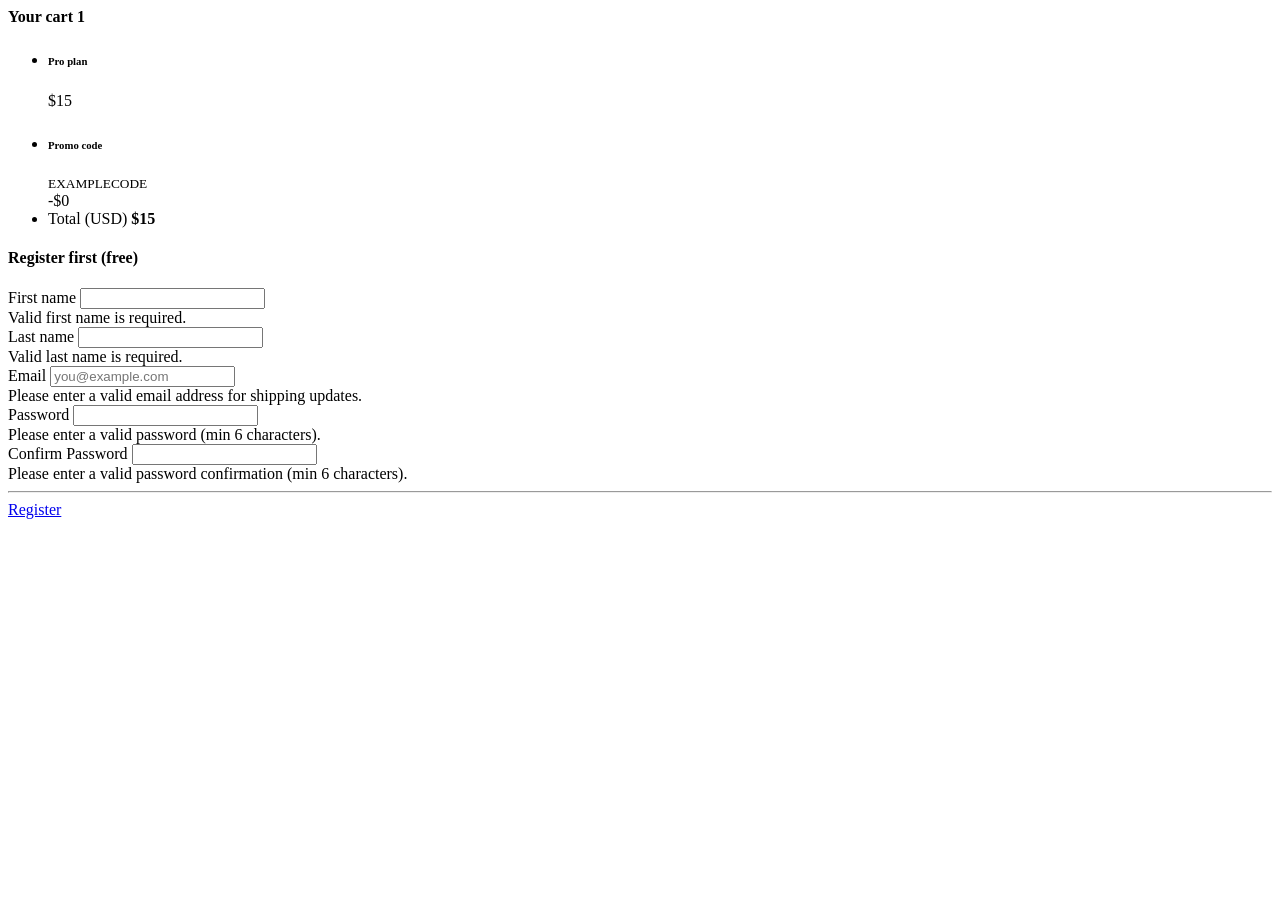
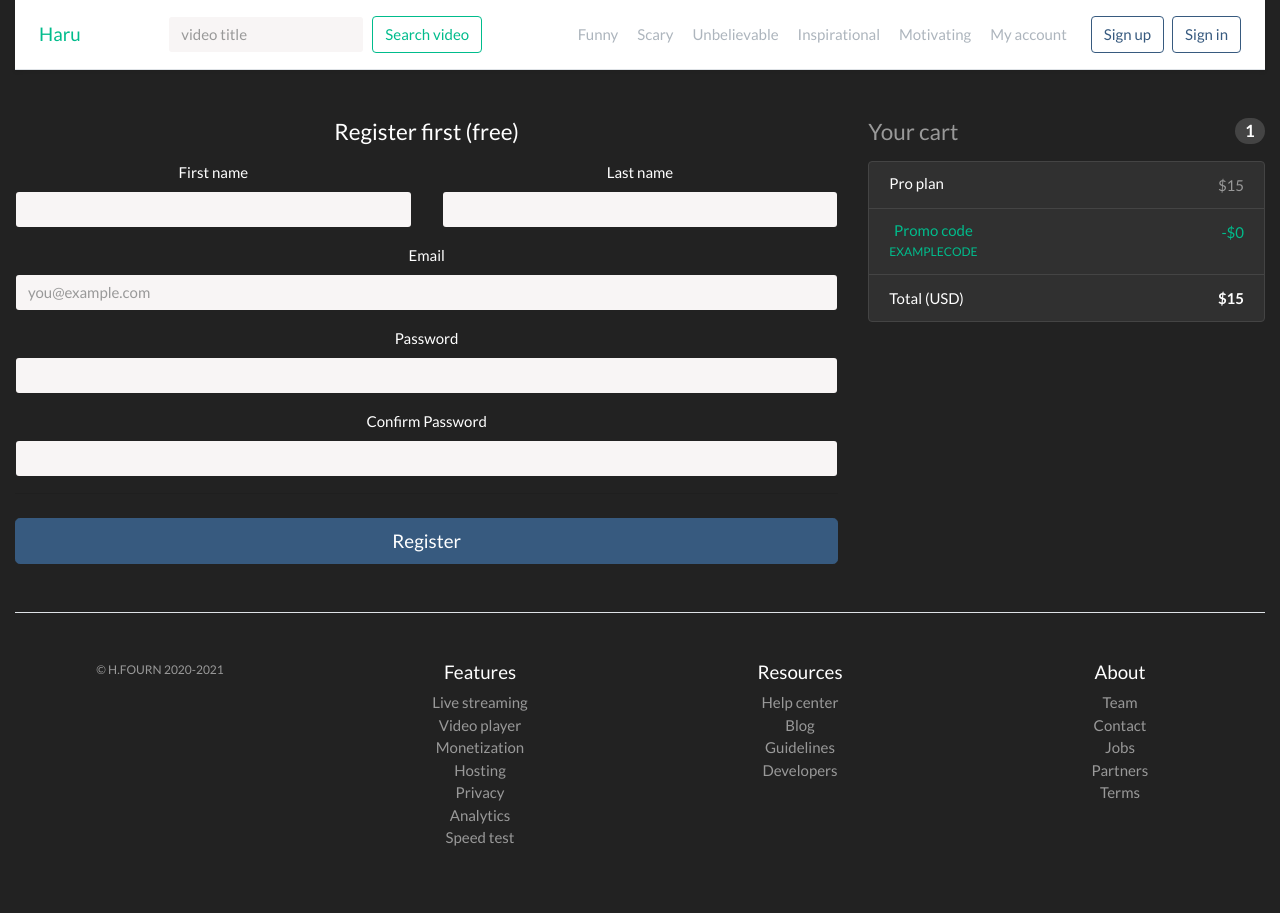
Before and after one commit to Harrisonfrn/Video-Sharing-App, a Symfony app: template templates/front/register.html.twig in a window 1280 px wide. Before the commit the page ends 519 px from the top, so only its background shows below. Run offline with Twig, Linux system fonts and the light colour scheme; the template is opened without the code that fills it, so the values that code supplies are empty; some libraries are stand-ins or nearby versions.

Commit message:
Registration view

```diff
--- a/templates/base.html.twig
+++ b/templates/base.html.twig
@@ -104,5 +104,7 @@
             $('[data-toggle="tooltip"]').tooltip()
         });
     </script>
+
+    {% block customjavascripts %}{% endblock %}
 </body>
 </html>
--- a/templates/front/pricing.html.twig
+++ b/templates/front/pricing.html.twig
@@ -21,7 +21,7 @@
                         <li>Access for one month</li>
                         <li>Help center access</li>
                     </ul>
-                    <a role="button" href="register.php" class="btn btn-lg btn-block btn-outline-primary">Sign up for free</a>
+                    <a role="button" href="{{path('registration')}}" class="btn btn-lg btn-block btn-outline-primary">Sign up for free</a>
                 </div>
             </div>
             <div class="card mb-4 shadow-sm">
@@ -36,7 +36,7 @@
                         <li>No ads on videos</li>
                         <li>Help center access</li>
                     </ul>
-                    <a role="button" href="register.php" class="btn btn-lg btn-block btn-primary">Get started</a>
+                    <a role="button" href="{{path('registration')}}" class="btn btn-lg btn-block btn-primary">Get started</a>
                 </div>
             </div>
             <div class="card mb-4 shadow-sm">
@@ -52,7 +52,7 @@
                         <li>Help center access</li>
                         <li>Unlimited live events</li>
                     </ul>
-                    <a role="button" href="register.php" class="btn btn-lg btn-block btn-primary">Contact us</a>
+                    <a role="button" href="{{path('registration')}}" class="btn btn-lg btn-block btn-primary">Contact us</a>
                 </div>
             </div>
         </div>
--- a/templates/front/register.html.twig
+++ b/templates/front/register.html.twig
@@ -1,5 +1,6 @@
-<?php include('includes/_header.php'); ?>
-<?php include('includes/_menu.php'); ?>
+{% extends "base.html.twig" %}
+
+{% block main %}
 
     <div class="row mt-5">
         <div class="col-md-4 order-md-2 mb-4">
@@ -79,6 +80,13 @@
         </div>
     </div>
 
+{% endblock %}
+
+
+
+{% block customjavascripts %}
+
+
 <script>
     // Example starter JavaScript for disabling form submissions if there are invalid fields
     (function () {
@@ -115,5 +123,4 @@
     confirm_password.onkeyup = validatePassword;
 </script>
 
-<?php include('includes/_footer_links.php'); ?>
-<?php include('includes/_footer.php'); ?>
+{% endblock %}
```
Also changed, not shown: src/Controller/FrontController.php (+8 -0 lines). Lines whose indentation alone changed are shown as unchanged.
